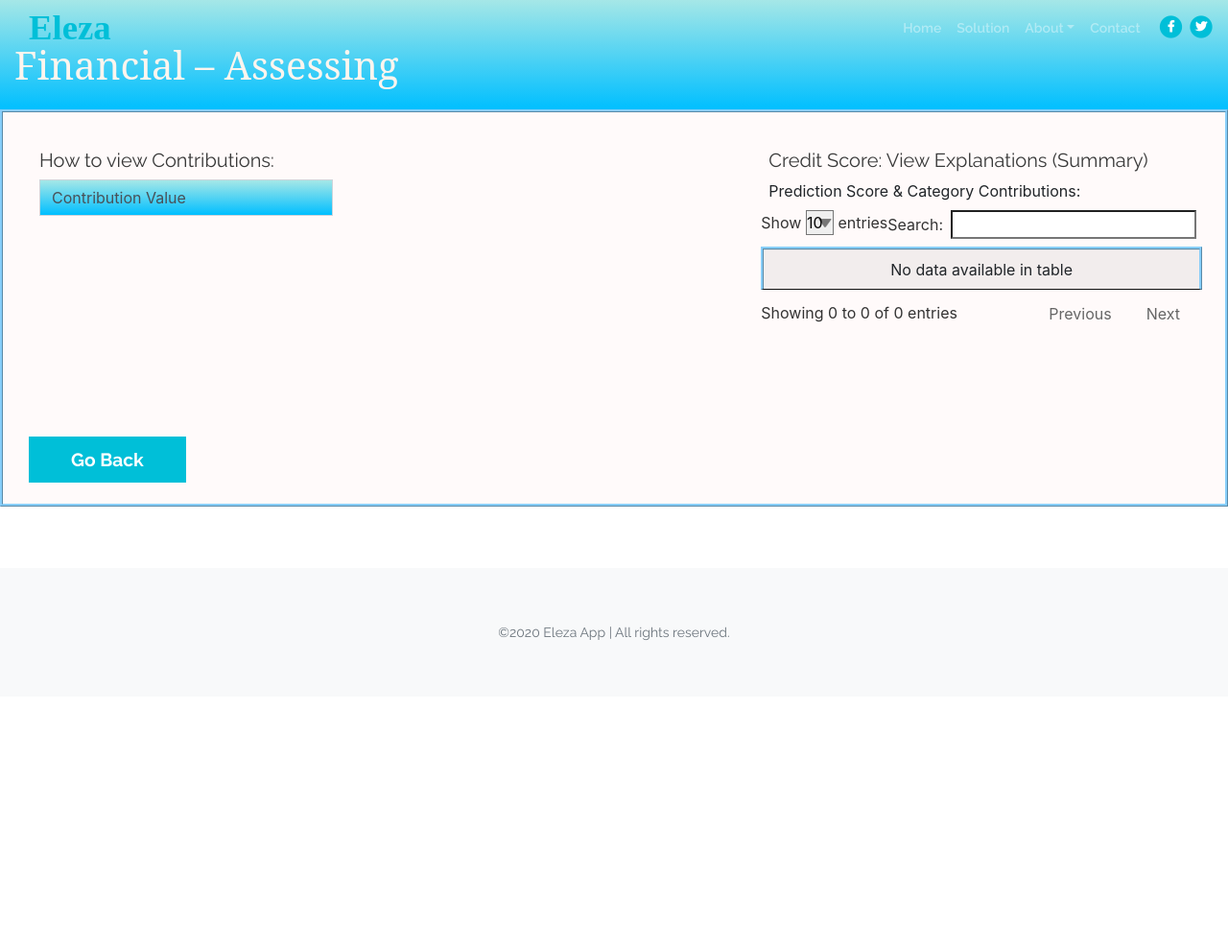
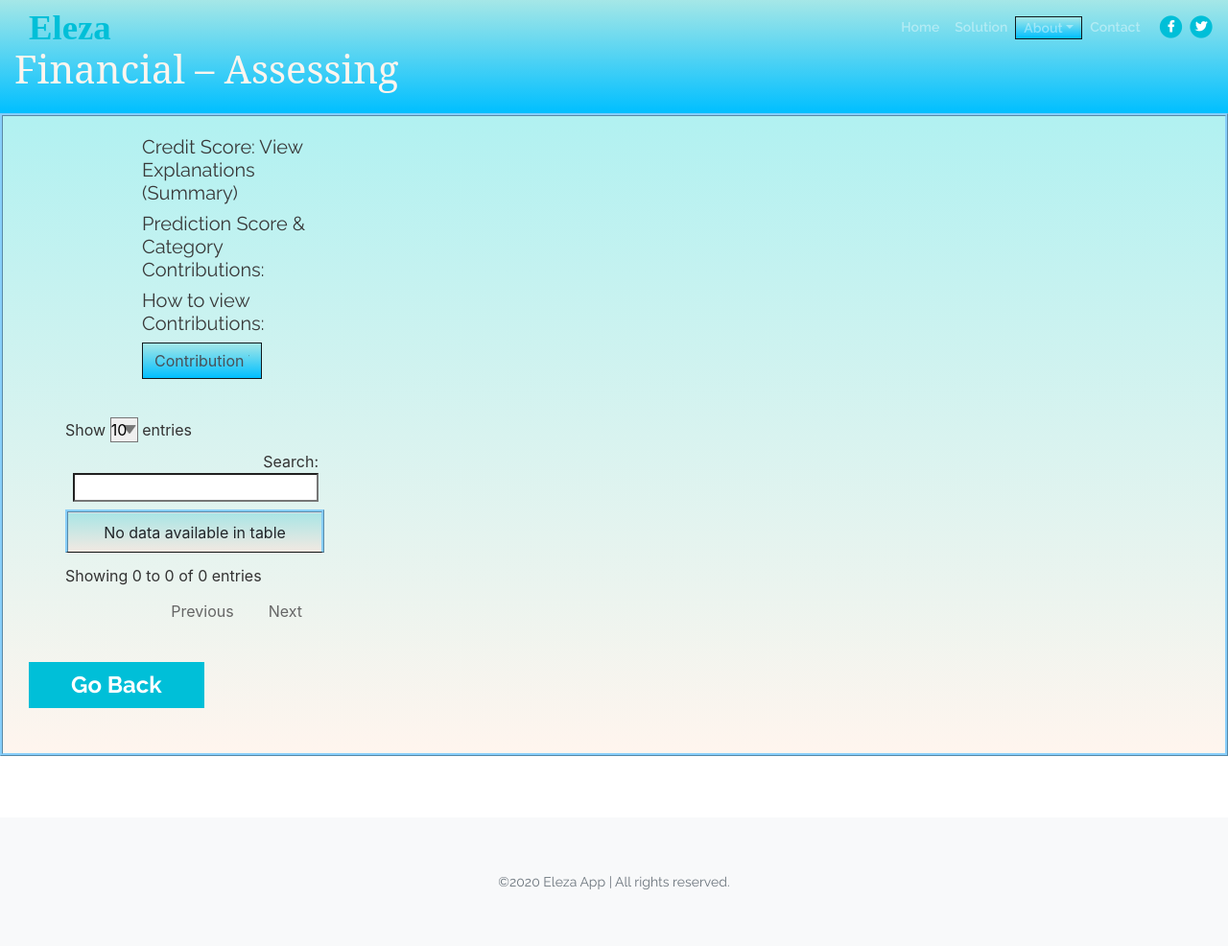
Before and after one commit to kipod/eleza, a Flask app: template app/templates/financial_explan_summary.html in a window 1280 px wide. Shown: the whole page at 96% size. Before the commit the page ends 668 px from the top, so only its background shows below. Run offline with Flask 2, Linux system fonts and the light colour scheme; the template is opened without the code that fills it: values that come from a table or form of the project are taken from there, others are empty; some libraries are stand-ins or nearby versions.

Commit message:
fixex_harmonize_space_between

```diff
--- a/app/demo/views.py
+++ b/app/demo/views.py
@@ -234,7 +234,7 @@
             values = map(lambda val: f'{val}%', values)
             cells = list(zip(values, colors))
         else:
-            values = list(map(lambda val: (round(val, 4)), explainers))
+            values = list(map(lambda val: (round(val, 3)), explainers))
             max_val = max(values)
             colors = list(
                 map(lambda val: ("green" if val == max_val else None), values)
--- a/app/templates/financial_explan_summary.html
+++ b/app/templates/financial_explan_summary.html
@@ -2,14 +2,122 @@
 
 {% block links %}
 <link rel="stylesheet" href="/static/css/jquery.dataTables.min.css">
-<link rel="stylesheet" href="/static/css/explan_summary.css">
+<link rel="stylesheet" href="/static/css/explanations_per_patient.css">
 {% endblock %}
 
 {% block content %}
 <!-- Header -->
+<!-- fix problem with loading from static css -->
+<style>
+  .healthHeader {
+    padding: 10px 5px;
+    background-color: blue;
+    color: white;
+}
 
+.table {
+    border: 3px ridge lightskyblue;
+    background: -webkit-linear-gradient(top, #b1f1f1, #FFF5EE);
+    width: 100%;
+    height: 100%;
+}
+
+.sidesWrapper {
+    display: flex;
+    justify-content: space-between;
+}
+
+.routeButton {
+    padding: 5px 20px;
+    background-color: aqua;
+    color: white;
+    cursor: pointer;
+}
+
+.prediction {
+    margin-right: 50px;
+}
+
+.explanations {
+    background-color: rgb(228, 180, 23);
+    color: grey;
+    padding: 3px 60px;
+    margin-left: 450px;
+    border: 2px solid rgb(96, 195, 241);
+}
+
+.patientsTable {
+    margin-top: 18px;
+    max-width: 120vw;
+    width: 110vh;
+}
+
+.patientsTable>thead {
+    background-color: rgb(247, 245, 156);
+    border: 3px solid yellow;
+}
+
+/* .bckcoloroption {
+    background: -webkit-linear-gradient(top, #00BFFF, #FFF5EE);
+} */
+
+.ex-header-top-main {
+    padding: 15px;
+    text-align: left;
+    font-family: 'serif';
+    width: 100%;
+    color: #FFF5EE;
+    font-style: normal;
+    font-size: 250%;
+    padding-top: 2.6rem;
+    padding-bottom: 1rem;
+
+    background: -webkit-linear-gradient(top, #a5e7e7, #00BFFF);
+}
+
+.centerDiv {
+    display: block;
+    width: 35vh;
+    margin-top: 38px;
+    margin-left: 35px;
+}
+
+
+.table .leftDiv .centerDiv {
+    display: flex;
+    flex-direction: row;
+    justify-content: space-around;
+
+}
+
+
+.rightDiv {
+    width: 170vh;
+    text-align: left;
+    padding: 10px;
+    margin-top: 10px;
+    margin-left: 55px;
+}
+
+.frame{
+    float:left;
+    width: 50%;
+}
+
+.div-style-font{
+font-family: 'arial';
+font-weight: 600;
+}
+
+.dropdown {
+  border: 1px solid rgb(16, 25, 29);
+  background: -webkit-linear-gradient(top, #a5e7e7, #00BFFF);
+  width: 68%;
+}
+
+</style>
 <!-- <div class="container" style="margin-bottom: 0%; margin-left: 0%;"></div> -->
-<div class="ex-header-top-main bck" title='Financial – Assessing {{ form.subdomain.name }} '>
+<div class="ex-header-top-main bck" title='Financial – Assessing {{ form.subdomain.name }}'>
   Financial – Assessing {{ form.subdomain.name }}
 </div>
   <!-- Flash Messages BEGIN -->
@@ -29,17 +137,22 @@
   {% endwith %}
 </div>
   <!-- Flash Messages END -->
-<form class="form" role="form" action="{{ url_for('demo.financial_explan_summary') }}" method="post">
-  <main>
+<form class="form" role="form" action="{{ url_for('demo.explanations_summary') }}" method="post">
+  <main class="table">
     <div style="width: 100%;">
-      <section class="table">
+      <section >
         <div class="sidesWrapper">
-          <div class="leftDiv">
-            <div style="padding: 38px;">
+          <div class="rightDiv">
+            <div style="margin-left: 80px;">
+              <header>
+                <h5>Credit Score: View Explanations (Summary)</h5>
+              </header>
+              <div>
+                <h5>Prediction Score & Category Contributions:</h5>
+              </div>
               <h5>How to view Contributions: </h5>
-              <div style="width:70%; margin-bottom: 170px; width: 100%;">
-                <select class="form-control" id="presentation_type" name="presentation_type"
-                  style="background: -webkit-linear-gradient(top, #a5e7e7, #00BFFF);" onchange="this.form.submit()">
+              <div>
+                <select class="form-control dropdown" id="presentation_type" name="presentation_type" onchange="this.form.submit()">
                   {% if form.presentation_type == "Percents" %}
                   <option class="bckcoloroption" selected value="Percents">Percentage of Contributions Per Row</option>
                   <option class="bckcoloroption" value="Values">Contribution Value</option>
@@ -50,17 +163,7 @@
                 </select>
               </div>
             </div>
-          </div>
-          <div class="rightDiv">
-            <div style="padding: 8px;">
-              <header>
-                <h5>Credit Score: View Explanations (Summary)</h5>
-              </header>
-              <div>
-                <span class="prediction">Prediction Score & Category Contributions:</span>
-                <!-- <button class="explanationsButton">Explanations</button> -->
-              </div>
-            </div>
+            <div style="margin-bottom: 40px;"></div>
             <table id="patientsTable" class="patientsTable table table-striped table-sm">
               <thead>
                 {% for head in form.table_heads %}
@@ -70,7 +173,7 @@
               <tbody style="text-align: center;">
                 {% for row in form.table_rows %}
                 <tr>
-                  <td style="background-color: {{row[0][1]}};"><a style="color: #F0E68C;" href="{{url_for('demo.financial_explan_per_client', case_id=row[0][0])}}">{{row[0][0]}}</a></td>
+                  <td style="background-color: {{row[0][1]}};"><a style="color: #F0E68C;" href="{{url_for('demo.explanations_per_patient', case_id=row[0][0])}}">{{row[0][0]}}</a></td>
                   {% for cell in row[1:] %}
                   {% if cell[1] %}
                   <td style="background-color: {{cell[1]}};">{{cell[0]}}</td>
@@ -85,8 +188,9 @@
           </div>
         </div>
         <div style="display: flex; justify-content: space-between;"></div>
-          <div style="margin-top: 10px; margin-bottom: 10px; margin-left: 15px; padding: 12px;"><a
-              class="btn-solid-lg page-scroll" href="{{ url_for('demo.categories') }}" style='font-size: 120%;'>Go Back</a>
+          <div style="margin-top: 10px; margin-bottom: 35px; margin-left: 15px; padding: 12px;"><a
+              class="btn-solid-lg page-scroll" href="{{ url_for('demo.categories') }}" style='font-size: 150%;'>Go
+              Back</a>
           </div>
         </div>
       </section>
```
Also changed, not shown: app/templates/categories.html (+15 -7 lines), app/templates/explanations_per_patient.html (+6 -5 lines), app/templates/financial_categories.html (+13 -8 lines), app/templates/financial_range_groups.html (+17 -12 lines), app/templates/financial_select_features.html (+14 -9 lines), app/templates/range_groups.html (+14 -8 lines), app/templates/select_features.html (+29 -10 lines).
